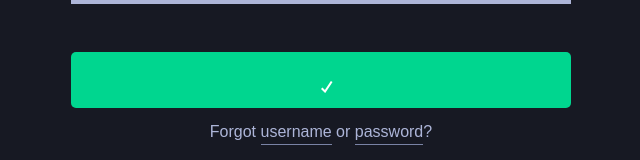
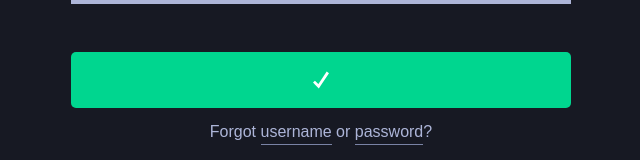
Before and after one commit to jordanbb/react-testing, a React app: page / in a window 1280 px wide. Shown: the part 425-585 px from the top of the page, without its empty margins (319-959 px from the left). Built offline with nearby package versions, Linux system fonts and the light colour scheme.

Commit message:
checkmark icon stuff

```diff
--- a/src/components/buttons/components/ButtonCompleted/buttonCompleted.scss
+++ b/src/components/buttons/components/ButtonCompleted/buttonCompleted.scss
@@ -4,6 +4,7 @@
   position: absolute;
   left: 50%;
   top: 50%;
+  transform: translate(-50%,-50%);
   transition: all .3s ease;
 
   :global .biq-checkmark-icon {
--- a/src/components/buttons/components/ButtonCompleted/index.js
+++ b/src/components/buttons/components/ButtonCompleted/index.js
@@ -6,7 +6,7 @@ import styles from "./buttonCompleted.scss"
 const ButtonCompleted = () => {
     return (
         <div className={styles.root}>
-            <CheckmarkIcon />
+            <CheckmarkIcon width="16px" height="20px" />
         </div>
     )
 };
--- a/src/components/icons/Checkmark/checkmark.scss
+++ b/src/components/icons/Checkmark/checkmark.scss
@@ -1,4 +1,8 @@
 // Define stroke: {color} where used.
+
+.root {
+  display: block;
+}
 
 :global(.biq-checkmark-icon) {
   fill: none;
--- a/src/components/icons/Checkmark/index.js
+++ b/src/components/icons/Checkmark/index.js
@@ -1,11 +1,11 @@
 import React from "react";
 import PropTypes from "prop-types";
-import './checkmark.scss'
+import styles from './checkmark.scss'
 
 const Checkmark = (props) => {
     return (
-        <svg xmlns="http://www.w3.org/2000/svg" width={props.width} height={props.height} viewBox="0 0 11.54 12.12">
-            <title>Checkmark</title>
+        <svg className={styles.root} xmlns="http://www.w3.org/2000/svg" width={props.width} height={props.height} viewBox="0 0 11.54 12.12">
+            <title>Checkmark Icon</title>
             <polyline className="biq-checkmark-icon" points="0.71 7.22 4.04 10.55 10.71 0.56"/>
         </svg>
     )
```
